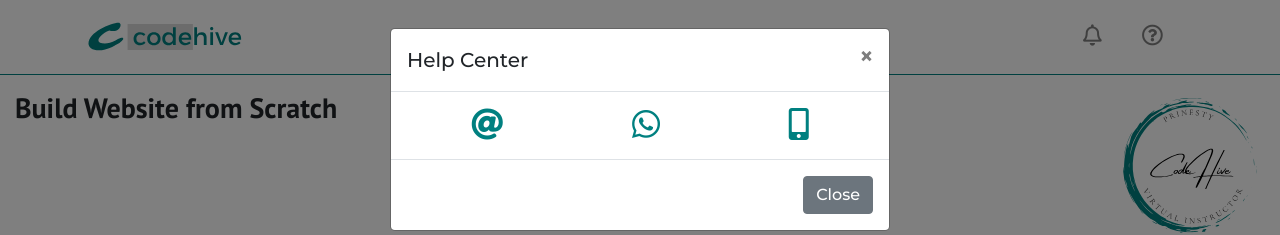
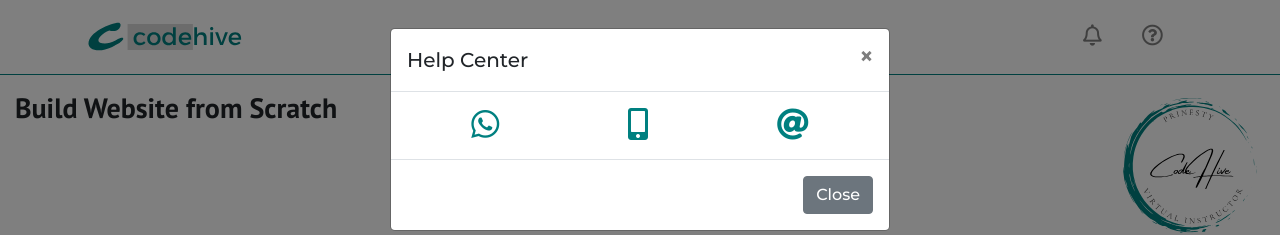
Before and after one commit to Prinesty/codehive, a plain HTML site: page learn.html in a window 1280 px wide. Both pictures are taken after a click on the link 1152 px from the left and 37 px from the top of the page. Shown: the top 235 px of the page. Drawn offline with nearby package versions, Linux system fonts and the light colour scheme; a script that the page names is missing.

Commit message:
data-title

```diff
--- a/learn.html
+++ b/learn.html
@@ -69,9 +69,9 @@
                       </div>
                       <div class="modal-body">
                         <div class="d-flex justify-content-around">
-                          <a href="#!" target="_blank" style="color: teal"><i class="fas fa-at fa-2x"></i></a>
-                          <a href="#!" target="_blank" style="color: teal"><i class="fab fa-whatsapp fa-2x"></i></a>
-                          <a href="#!" target="_blank" style="color: teal"><i class="fas fa-mobile-alt fa-2x"></i></a>
+                          <a href="#!" data-title="0205772811" style="color: teal"><i class="fab fa-whatsapp fa-2x"></i></a>
+                          <a href="#!" data-title="233205772811" style="color: teal"><i class="fas fa-mobile-alt fa-2x"></i></a>
+                          <a href="mailto:prinesty@gmail.com" target="_blank"  style="color: teal"><i class="fas fa-at fa-2x"></i></a>
                         </div>
                       </div>
                       <div class="modal-footer">
```
Also changed, not shown: index.html (+1 -1 lines).
